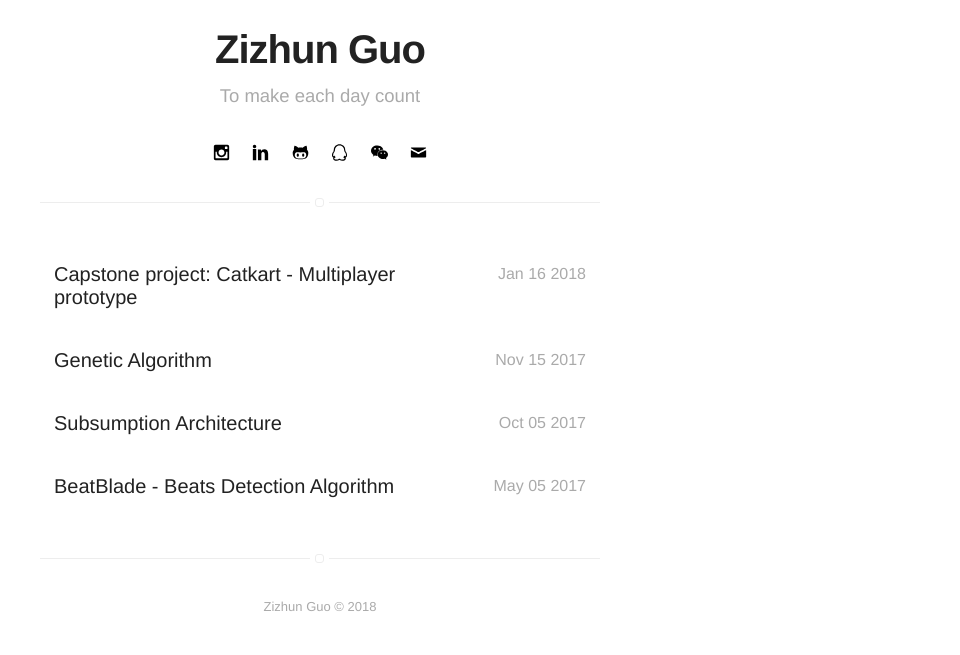
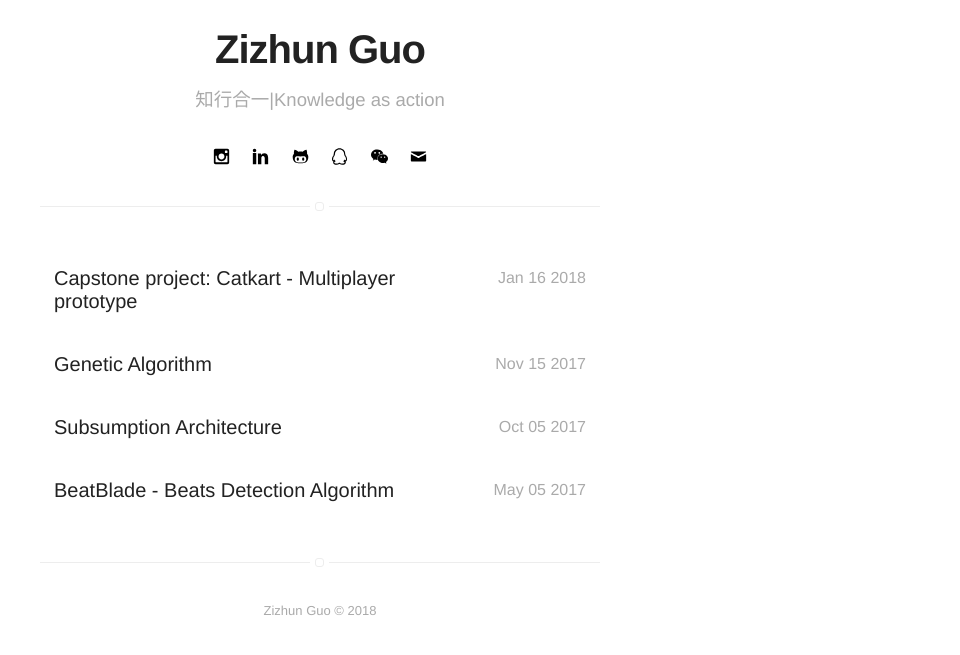
Before and after one commit to zizhGuo/zizhGuo.github.io, a Jekyll site: the page built from projects.html, in a window 1280 px wide. Shown: the part 293-948 px from the top of the page, without its empty margins (320-1280 px from the left). Built offline with Jekyll 4.4.1, drawn with Linux system fonts in a browser that asks for light colours.

Commit message:
update the bio

```diff
--- a/_config.yml
+++ b/_config.yml
@@ -1,6 +1,6 @@
 # main text of home
 name: Zizhun Guo
-bio: To make each day count
+bio: 知行合一|Knowledge as action
 # twitter summary info
 description: My personal blog
 
```
